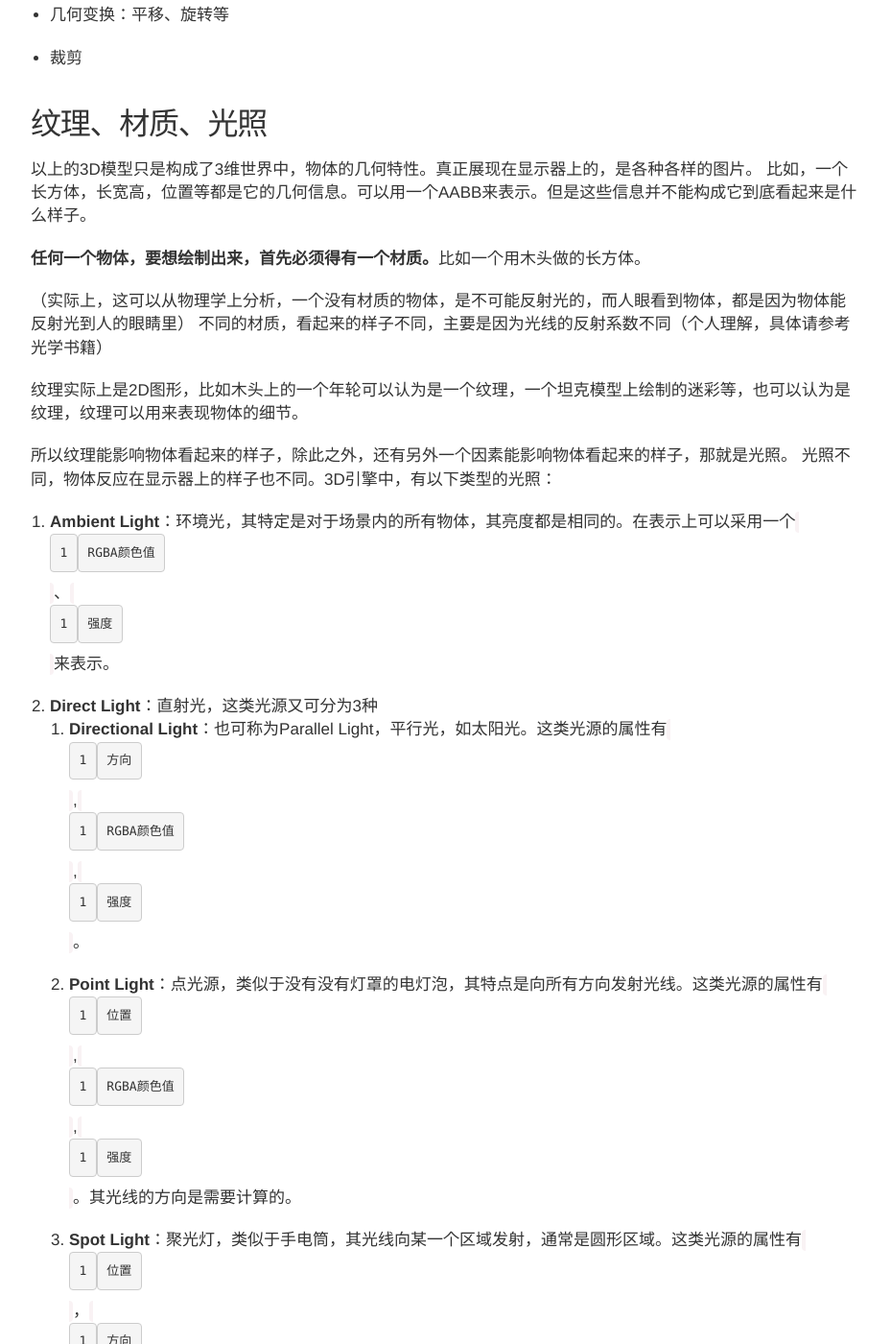
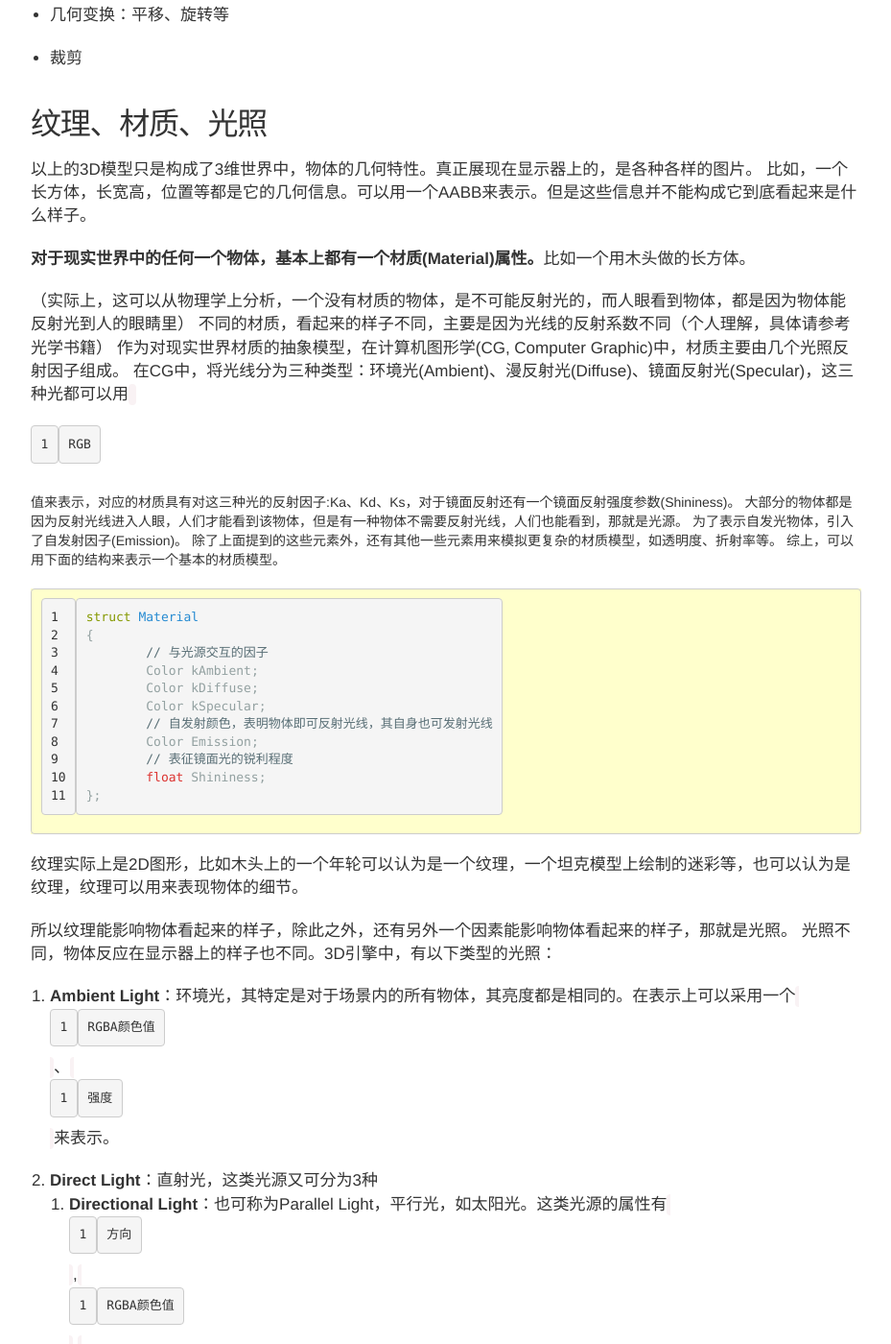
Before and after one commit to Gemini2015/gemini2015.github.io, a Jekyll site: the page built from _posts/2014-09-09-3d-game-engine-programming.markdown, in a window 1280 px wide and 1400 px high, scrolled down 2602 px. Shown: the whole window at 96% size, without its empty margins (175-1104 px from the left). Built offline with Jekyll 4.4.1, drawn with Linux system fonts in a browser that asks for light colours; nearby versions of some CDN libraries; comment, search, counter and statistics services are not loaded; some of the changed text lies outside the part shown.

Commit message:
更新材质

````diff
--- a/_posts/2014-09-09-3d-game-engine-programming.markdown
+++ b/_posts/2014-09-09-3d-game-engine-programming.markdown
@@ -33,7 +33,7 @@ description: 从零开始，记录一个游戏引擎的设计过程
 
 首先，必须得区分3D游戏引擎和3D引擎的区别。一个游戏引擎包含很多子系统，如图形引擎，音效引擎，物理引擎等。
 3D引擎一般主要指图形引擎，负责3D图形的计算和渲染。也就是说3D引擎主要是负责游戏中图形图像的相关处理。
-一般来说一款游戏引擎主要包含如下几个子系统:
+一般来说一个最简单的游戏引擎应该包含如下几个子系统:
 
 1.  3D图形引擎（本书主要讲述的是3D游戏引擎的设计，所以对应的是3D图形引擎）
 1.  音效引擎
@@ -77,7 +77,7 @@ OpenGL是一个跨平台的图形接口，但是针对OpenGL的扩展函数却
 这些3D模型包括：
 
 - Vector：用来表示向量或三维坐标。为了便于与4*4矩阵进行计算，通常使用四维Vector，第四个值大部分时候没有意义，置为1。
-- Matrix：4*4矩阵，常用于坐标变换。
+- Matrix：4*4矩阵，常用于坐标变换。3*3矩阵用于法向量的变换。
 - Ray：射线（或线段），其属性包括一个起始坐标，和一个方向向量。可以用于模拟子弹的轨迹。
 - Plane：平面
 - AABB：Axis-Aligned Bounding Box，坐标轴对齐的有界盒子
@@ -97,10 +97,30 @@ OpenGL是一个跨平台的图形接口，但是针对OpenGL的扩展函数却
 以上的3D模型只是构成了3维世界中，物体的几何特性。真正展现在显示器上的，是各种各样的图片。
 比如，一个长方体，长宽高，位置等都是它的几何信息。可以用一个AABB来表示。但是这些信息并不能构成它到底看起来是什么样子。
 
-**任何一个物体，要想绘制出来，首先必须得有一个材质。**比如一个用木头做的长方体。
+**对于现实世界中的任何一个物体，基本上都有一个材质(Material)属性。**比如一个用木头做的长方体。
 
 （实际上，这可以从物理学上分析，一个没有材质的物体，是不可能反射光的，而人眼看到物体，都是因为物体能反射光到人的眼睛里）
 不同的材质，看起来的样子不同，主要是因为光线的反射系数不同（个人理解，具体请参考光学书籍）
+作为对现实世界材质的抽象模型，在计算机图形学(CG, Computer Graphic)中，材质主要由几个光照反射因子组成。
+在CG中，将光线分为三种类型：环境光(Ambient)、漫反射光(Diffuse)、镜面反射光(Specular)，这三种光都可以用`RGB`值来表示，对应的材质具有对这三种光的反射因子:Ka、Kd、Ks，对于镜面反射还有一个镜面反射强度参数(Shininess)。
+大部分的物体都是因为反射光线进入人眼，人们才能看到该物体，但是有一种物体不需要反射光线，人们也能看到，那就是光源。
+为了表示自发光物体，引入了自发射因子(Emission)。
+除了上面提到的这些元素外，还有其他一些元素用来模拟更复杂的材质模型，如透明度、折射率等。
+综上，可以用下面的结构来表示一个基本的材质模型。
+
+```
+struct Material
+{
+	// 与光源交互的因子
+	Color kAmbient;
+	Color kDiffuse;
+	Color kSpecular;
+	// 自发射颜色，表明物体即可反射光线，其自身也可发射光线
+	Color Emission;
+	// 表征镜面光的锐利程度
+	float Shininess;
+};
+```
 
 纹理实际上是2D图形，比如木头上的一个年轮可以认为是一个纹理，一个坦克模型上绘制的迷彩等，也可以认为是纹理，纹理可以用来表现物体的细节。
 
````
